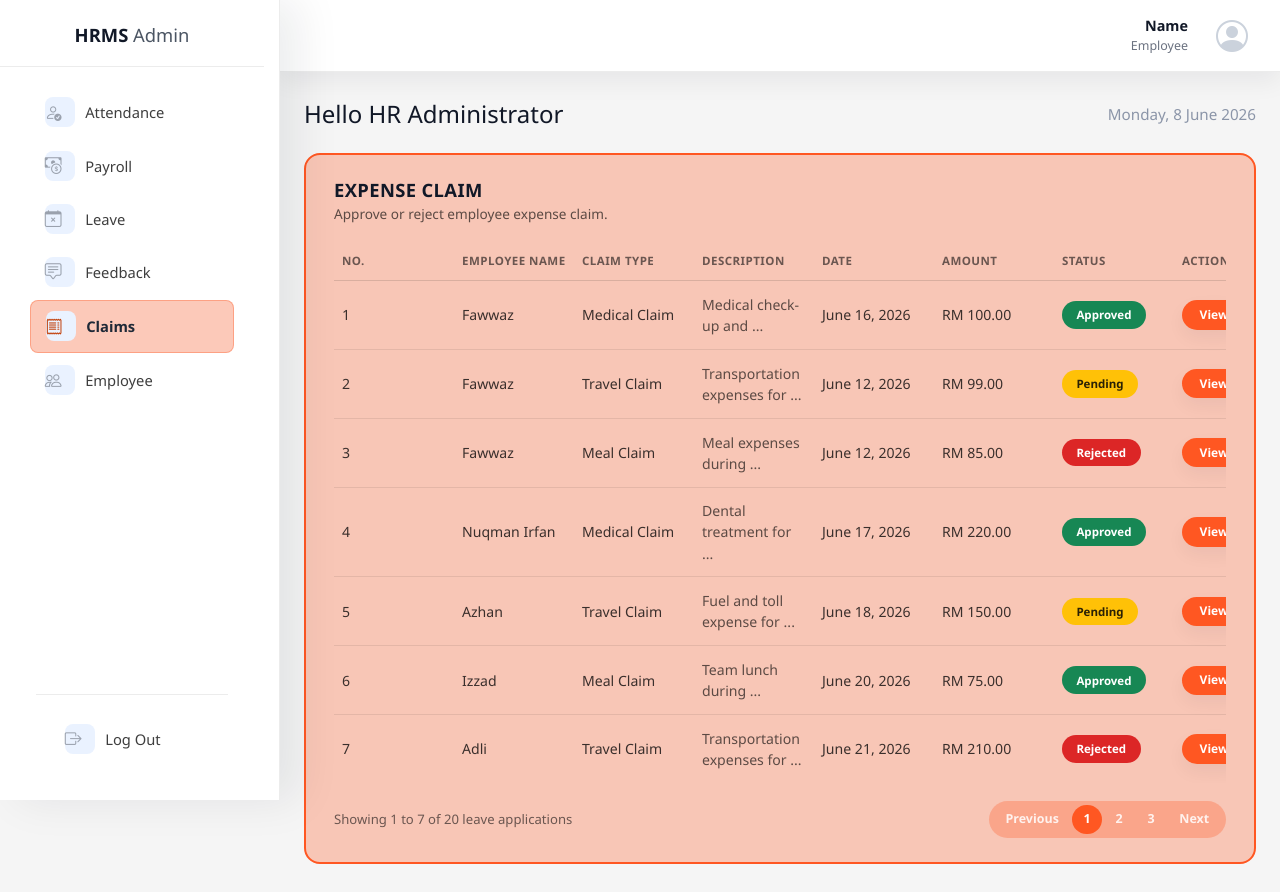
After one commit to RealBlank21/HRSM-G7, a Flask app: page /admin/claim in a window 1280 px wide. The commit adds this page. Run offline with Flask 3, Linux system fonts and the light colour scheme; the visitor is signed in with stand-in values (Sample User, id 1).

Commit message:
hr admin ui - partial complete

```diff
--- a/app.py
+++ b/app.py
@@ -41,7 +41,11 @@ def admin_dashboardUI():
     if 'employee_id' not in session or session.get('department') != 'HR':
         return redirect(url_for('index'))
     return render_template('admin-dashboard.html')
-
+@app.route('/admin/claim')
+def admin_claimUI():
+    if 'employee_id' not in session or session.get('department') != 'HR':
+        return redirect(url_for('index'))
+    return render_template('admin-claim.html')
 @app.route('/leave')
 def leaveUI():
     if 'employee_id' not in session:
--- a/static/css/styles.css
+++ b/static/css/styles.css
@@ -13,6 +13,7 @@
   --admin-warning: #d97706;
   --admin-danger: #dc2626;
   --admin-sidebar: #111827;
+  --hr-sidebar: #f7c6b4;
   --admin-sidebar-soft: #1f2937;
   --admin-shadow-sm: 0 10px 24px rgba(15, 23, 42, 0.06);
   --admin-shadow: 0 18px 46px rgba(15, 23, 42, 0.09);
--- /dev/null
+++ b/templates/admin-claim.html
@@ -0,0 +1,542 @@
+<!DOCTYPE html>
+<html lang="en">
+<head>
+  <meta charset="UTF-8">
+  <meta name="viewport" content="width=device-width, initial-scale=1.0">
+  <meta name="description" content="adminHMD professional admin dashboard template">
+  <title>Claims | adminHMD</title>
+
+  <link rel="stylesheet" href="../static/css/bootstrap.min.css">
+  <link rel="stylesheet" href="../static/vendors/bootstrap-icons/bootstrap-icons.css">
+  <link rel="stylesheet" href="../static/css/styles.css">
+
+  <style>
+    :root {
+      --hr-orange: #FF5722;
+      --hr-orange-dark: #E64A19;
+      --hr-orange-light: #FCC9B9;
+      --hr-panel-bg: #F8C6B6;
+      --hr-pagination-bg: #FAA58A;
+      --hr-page-bg: #F5F5F5;
+      --hr-text-dark: #1F2937;
+      --hr-text-gray: #8B95A8;
+    }
+
+    /* ---- Force light theme for this page, regardless of the dark admin defaults ---- */
+    body, .admin-shell, .admin-main, .dashboard-content {
+      background-color: var(--hr-page-bg) !important;
+    }
+
+    .admin-sidebar {
+      background-color: #ffffff !important;
+      border-right: 1px solid #ececec;
+    }
+
+    .sidebar-header {
+      border-bottom: 1px solid #ececec;
+      padding: 1.5rem 0 1.25rem;
+    }
+    .brand-title {
+      color: #111827 !important;
+      font-size: 1.15rem;
+    }
+    .brand-title .fw-light {
+      color: #4b5563 !important;
+      font-weight: 400 !important;
+    }
+
+    .sidebar-nav .nav-link {
+      color: #3e3e3e !important;
+      font-size: .92rem;
+      font-weight: 500;
+      border-radius: 8px;
+      margin: .15rem .9rem;
+      padding: .65rem .9rem;
+      display: flex;
+      align-items: center;
+      gap: .65rem;
+    }
+    .sidebar-nav .nav-link .nav-icon {
+      color: #9aa1ad;
+      font-size: 1.05rem;
+      display: inline-flex;
+    }
+    .sidebar-nav .nav-link:hover {
+      background-color: rgba(255, 87, 34, .06);
+      color: #1f2937 !important;
+    }
+    .sidebar-nav .nav-link.active {
+      background-color: var(--hr-orange-light) !important;
+      border: 1px solid rgba(255, 87, 34, .35);
+      color: #1f2937 !important;
+      font-weight: 700;
+    }
+    .sidebar-nav .nav-link.active .nav-icon {
+      color: #c2410c;
+    }
+    .sidebar-footer {
+      border-top: 1px solid #ececec;
+      padding-top: 1rem;
+    }
+    .sidebar-footer .nav-link {
+      color: #3e3e3e !important;
+    }
+
+    /* ---- Top navbar ---- */
+    .admin-navbar {
+      border-bottom: 1px solid #ececec;
+    }
+    .admin-navbar .name {
+      color: #111827;
+      font-size: .9rem;
+    }
+    .admin-navbar .role {
+      font-size: .78rem;
+    }
+    .admin-navbar .avatar-img {
+      color: #cbd2dc;
+    }
+
+    .page-heading {
+      color: #111827 !important;
+    }
+    .page-date {
+      color: #8b95a8;
+      font-size: .95rem;
+    }
+
+    /* ---- Claims panel (the orange themed "side" panel) ---- */
+    .claims-panel {
+      background: var(--hr-panel-bg);
+      border: 2px solid var(--hr-orange);
+      border-radius: 16px;
+      padding: 1.5rem 1.75rem;
+    }
+    .claims-panel-title {
+      color: #111827;
+      font-weight: 800;
+      font-size: 1.15rem;
+      letter-spacing: .02em;
+      text-transform: uppercase;
+      margin-bottom: .2rem;
+    }
+    .claims-panel-subtitle {
+      color: #5c4a44;
+      font-size: .85rem;
+      margin-bottom: 1.25rem;
+    }
+
+    .claims-table {
+      margin-bottom: 0;
+    }
+    .claims-table thead th {
+      color: #6b5650;
+      font-size: .72rem;
+      text-transform: uppercase;
+      letter-spacing: .04em;
+      font-weight: 700;
+      border-bottom: 1px solid rgba(0, 0, 0, .12);
+      padding-bottom: .65rem;
+      white-space: nowrap;
+    }
+    .claims-table tbody td {
+      border-bottom: 1px solid rgba(0, 0, 0, .08);
+      padding: .8rem .5rem;
+      font-size: .88rem;
+      color: #3a2f2c;
+      vertical-align: middle;
+      white-space: nowrap;
+    }
+    .claims-table tbody td.col-desc {
+      white-space: normal;
+      color: #5c4a44;
+    }
+    .claims-table tbody tr:last-child td {
+      border-bottom: none;
+    }
+
+    .status-badge {
+      display: inline-block;
+      padding: .32rem .9rem;
+      border-radius: 20px;
+      font-size: .72rem;
+      font-weight: 700;
+      color: #fff;
+    }
+    .status-approved { background: #178754; }
+    .status-pending  { background: #FFC107; color: #2a2105; }
+    .status-rejected { background: #DC2626; }
+
+    .btn-view {
+      background: var(--hr-orange);
+      color: #fff;
+      border: none;
+      border-radius: 20px;
+      font-size: .75rem;
+      font-weight: 700;
+      padding: .35rem 1.1rem;
+    }
+    .btn-view:hover {
+      background: var(--hr-orange-dark);
+      color: #fff;
+    }
+
+    .claims-footer {
+      display: flex;
+      flex-wrap: wrap;
+      gap: .75rem;
+      align-items: center;
+      justify-content: space-between;
+      margin-top: 1.1rem;
+    }
+    .claims-footer-text {
+      color: #6b5650;
+      font-size: .82rem;
+    }
+
+    .pagination-pill {
+      display: inline-flex;
+      align-items: center;
+      gap: .15rem;
+      background: var(--hr-pagination-bg);
+      border-radius: 20px;
+      padding: .3rem .35rem;
+    }
+    .pagination-pill button {
+      border: none;
+      background: transparent;
+      color: rgba(255, 255, 255, .85);
+      font-size: .78rem;
+      font-weight: 600;
+      padding: .3rem .7rem;
+      border-radius: 16px;
+    }
+    .pagination-pill button.active {
+      background: var(--hr-orange);
+      color: #fff;
+      font-weight: 700;
+    }
+    .pagination-pill button:hover:not(.active) {
+      color: #fff;
+    }
+
+    /* ---- View claim modal ---- */
+    #viewClaimModal .modal-content {
+      background: #ffffff;
+      border: none;
+      border-radius: 14px;
+      overflow: hidden;
+    }
+    .modal-header-view {
+      background: var(--hr-orange);
+      border-bottom: none;
+      padding: 1rem 1.25rem;
+    }
+    .modal-header-view .modal-title {
+      color: #fff;
+      font-weight: 700;
+      font-size: 1.05rem;
+    }
+    #viewClaimModal .modal-body {
+      padding: 1.25rem 1.5rem;
+    }
+    .view-detail-row {
+      display: flex;
+      justify-content: space-between;
+      padding: .55rem 0;
+      border-bottom: 1px solid #f0f0f0;
+      font-size: .9rem;
+    }
+    .view-detail-row span:first-child {
+      color: #8b95a8;
+      font-weight: 600;
+    }
+    .view-detail-row span:last-child {
+      color: #1f2937;
+      font-weight: 600;
+      text-align: right;
+    }
+    #viewClaimModal .modal-footer {
+      border-top: none;
+      padding: .75rem 1.5rem 1.25rem;
+    }
+    .btn-reject {
+      background: #DC2626;
+      color: #fff;
+      border: none;
+      border-radius: 8px;
+      font-weight: 700;
+      font-size: .85rem;
+      padding: .5rem 1.4rem;
+    }
+    .btn-reject:hover { background: #c41f1f; color: #fff; }
+    .btn-approve {
+      background: #178754;
+      color: #fff;
+      border: none;
+      border-radius: 8px;
+      font-weight: 700;
+      font-size: .85rem;
+      padding: .5rem 1.4rem;
+    }
+    .btn-approve:hover { background: #136a42; color: #fff; }
+  </style>
+</head>
+
+<body>
+<div class="admin-shell">
+  <div class="sidebar-backdrop" data-sidebar-close></div>
+
+  <aside class="admin-sidebar" id="adminSidebar" aria-label="Main navigation">
+    <div class="sidebar-header d-flex align-items-center justify-content-center">
+      <a class="brand-mark" href="/dashboard" aria-label="adminHMD dashboard">
+          <span class="brand-copy">
+            <span class="brand-title">HRMS <span class="fw-light">Admin</span></span>
+          </span>
+      </a>
+    </div>
+
+    <nav class="sidebar-nav h-100 d-flex flex-column justify-content-between">
+      <div>
+        <a class="nav-link" href="/attendance">
+          <span class="nav-icon"><i class="bi bi-person-check" aria-hidden="true"></i></span>
+          <span class="nav-text">Attendance</span>
+        </a>
+        <a class="nav-link" href="/payroll">
+          <span class="nav-icon"><i class="bi bi-cash-coin" aria-hidden="true"></i></span>
+          <span class="nav-text">Payroll</span>
+        </a>
+        <a class="nav-link" href="/leave">
+          <span class="nav-icon"><i class="bi bi-calendar-x" aria-hidden="true"></i></span>
+          <span class="nav-text">Leave</span>
+        </a>
+        <a class="nav-link" href="/feedback">
+          <span class="nav-icon"><i class="bi bi-chat-square-text" aria-hidden="true"></i></span>
+          <span class="nav-text">Feedback</span>
+        </a>
+        <a class="nav-link active" href="/claim" aria-current="page">
+          <span class="nav-icon"><i class="bi bi-receipt" aria-hidden="true"></i></span>
+          <span class="nav-text">Claims</span>
+        </a>
+        <a class="nav-link" href="/employee">
+          <span class="nav-icon"><i class="bi bi-people" aria-hidden="true"></i></span>
+          <span class="nav-text">Employee</span>
+        </a>
+      </div>
+
+      <div class="sidebar-footer">
+        <a href="/logout" class="nav-link w-100">
+          <span class="nav-icon"><i class="bi bi-box-arrow-right" aria-hidden="true"></i></span>
+          <span class="nav-text">Log Out</span>
+        </a>
+      </div>
+    </nav>
+  </aside>
+
+  <div class="admin-main">
+    <nav class="navbar admin-navbar navbar-expand bg-white">
+      <div class="container-fluid px-3 px-lg-4">
+        <div class="navbar-actions ms-auto d-flex align-items-center">
+          <div class="d-flex flex-column text-end me-2">
+            <span class="name fw-bold">Name</span>
+            <span class="role text-muted">Employee</span>
+          </div>
+
+          <div class="avatar-img fs-2 mx-2">
+            <i class="bi bi-person-circle"></i>
+          </div>
+        </div>
+      </div>
+    </nav>
+
+    <main class="dashboard-content">
+
+      <div class="container-fluid px-3 px-lg-4 py-4">
+
+        <div class="d-flex flex-wrap justify-content-between align-items-center mb-4">
+          <h4 class="page-heading mb-0">Hello HR Administrator</h4>
+          <span class="page-date">Monday, 8 June 2026</span>
+        </div>
+
+        <div class="claims-panel">
+          <h6 class="claims-panel-title">Expense Claim</h6>
+          <p class="claims-panel-subtitle">Approve or reject employee expense claim.</p>
+
+          <div class="table-responsive">
+            <table class="table claims-table">
+              <thead>
+              <tr>
+                <th>No.</th>
+                <th>Employee Name</th>
+                <th>Claim Type</th>
+                <th>Description</th>
+                <th>Date</th>
+                <th>Amount</th>
+                <th>Status</th>
+                <th>Action</th>
+              </tr>
+              </thead>
+              <tbody>
+              <tr>
+                <td>1</td>
+                <td>Fawwaz</td>
+                <td>Medical Claim</td>
+                <td class="col-desc">Medical check-up and ...</td>
+                <td>June 16, 2026</td>
+                <td>RM 100.00</td>
+                <td><span class="status-badge status-approved">Approved</span></td>
+                <td><button class="btn btn-view" type="button" data-bs-toggle="modal" data-bs-target="#viewClaimModal" data-claim-id="1">View</button></td>
+              </tr>
+              <tr>
+                <td>2</td>
+                <td>Fawwaz</td>
+                <td>Travel Claim</td>
+                <td class="col-desc">Transportation expenses for ...</td>
+                <td>June 12, 2026</td>
+                <td>RM 99.00</td>
+                <td><span class="status-badge status-pending">Pending</span></td>
+                <td><button class="btn btn-view" type="button" data-bs-toggle="modal" data-bs-target="#viewClaimModal" data-claim-id="2">View</button></td>
+              </tr>
+              <tr>
+                <td>3</td>
+                <td>Fawwaz</td>
+                <td>Meal Claim</td>
+                <td class="col-desc">Meal expenses during ...</td>
+                <td>June 12, 2026</td>
+                <td>RM 85.00</td>
+                <td><span class="status-badge status-rejected">Rejected</span></td>
+                <td><button class="btn btn-view" type="button" data-bs-toggle="modal" data-bs-target="#viewClaimModal" data-claim-id="3">View</button></td>
+              </tr>
+              <tr>
+                <td>4</td>
+                <td>Nuqman Irfan</td>
+                <td>Medical Claim</td>
+                <td class="col-desc">Dental treatment for ...</td>
+                <td>June 17, 2026</td>
+                <td>RM 220.00</td>
+                <td><span class="status-badge status-approved">Approved</span></td>
+                <td><button class="btn btn-view" type="button" data-bs-toggle="modal" data-bs-target="#viewClaimModal" data-claim-id="4">View</button></td>
+              </tr>
+              <tr>
+                <td>5</td>
+                <td>Azhan</td>
+                <td>Travel Claim</td>
+                <td class="col-desc">Fuel and toll expense for ...</td>
+                <td>June 18, 2026</td>
+                <td>RM 150.00</td>
+                <td><span class="status-badge status-pending">Pending</span></td>
+                <td><button class="btn btn-view" type="button" data-bs-toggle="modal" data-bs-target="#viewClaimModal" data-claim-id="5">View</button></td>
+              </tr>
+              <tr>
+                <td>6</td>
+                <td>Izzad</td>
+                <td>Meal Claim</td>
+                <td class="col-desc">Team lunch during ...</td>
+                <td>June 20, 2026</td>
+                <td>RM 75.00</td>
+                <td><span class="status-badge status-approved">Approved</span></td>
+                <td><button class="btn btn-view" type="button" data-bs-toggle="modal" data-bs-target="#viewClaimModal" data-claim-id="6">View</button></td>
+              </tr>
+              <tr>
+                <td>7</td>
+                <td>Adli</td>
+                <td>Travel Claim</td>
+                <td class="col-desc">Transportation expenses for ...</td>
+                <td>June 21, 2026</td>
+                <td>RM 210.00</td>
+                <td><span class="status-badge status-rejected">Rejected</span></td>
+                <td><button class="btn btn-view" type="button" data-bs-toggle="modal" data-bs-target="#viewClaimModal" data-claim-id="7">View</button></td>
+              </tr>
+              </tbody>
+            </table>
+          </div>
+
+          <div class="claims-footer">
+            <span class="claims-footer-text">Showing 1 to 7 of 20 leave applications</span>
+            <div class="pagination-pill">
+              <button type="button">Previous</button>
+              <button type="button" class="active">1</button>
+              <button type="button">2</button>
+              <button type="button">3</button>
+              <button type="button">Next</button>
+            </div>
+          </div>
+        </div>
+
+      </div>
+
+    </main>
+
+  </div>
+</div>
+
+
+<div class="modal fade" id="viewClaimModal" tabindex="-1" aria-labelledby="viewClaimModalLabel" aria-hidden="true">
+  <div class="modal-dialog modal-dialog-centered">
+    <div class="modal-content">
+      <div class="modal-header modal-header-view">
+        <h5 class="modal-title" id="viewClaimModalLabel">Claim Details</h5>
+        <button type="button" class="btn-close btn-close-white" data-bs-dismiss="modal" aria-label="Close"></button>
+      </div>
+      <div class="modal-body">
+        <div class="view-detail-row"><span>Employee Name</span><span id="viewEmployeeName">-</span></div>
+        <div class="view-detail-row"><span>Claim Type</span><span id="viewClaimType">-</span></div>
+        <div class="view-detail-row"><span>Description</span><span id="viewDescription">-</span></div>
+        <div class="view-detail-row"><span>Date</span><span id="viewDate">-</span></div>
+        <div class="view-detail-row"><span>Amount</span><span id="viewAmount">-</span></div>
+        <div class="view-detail-row"><span>Status</span><span id="viewStatus">-</span></div>
+      </div>
+      <div class="modal-footer">
+        <button type="button" class="btn-reject" id="rejectClaimBtn">Reject</button>
+        <button type="button" class="btn-approve" id="approveClaimBtn">Approve</button>
+      </div>
+    </div>
+  </div>
+</div>
+
+<script src="../static/js/bootstrap.bundle.min.js"></script>
+<script src="../static/js/scripts.js"></script>
+<script>
+  (function () {
+    var claimsData = {
+      1: { name: 'Fawwaz', type: 'Medical Claim', desc: 'Medical check-up and consultation', date: 'June 16, 2026', amount: 'RM 100.00', status: 'Approved' },
+      2: { name: 'Fawwaz', type: 'Travel Claim', desc: 'Transportation expenses for client visit', date: 'June 12, 2026', amount: 'RM 99.00', status: 'Pending' },
+      3: { name: 'Fawwaz', type: 'Meal Claim', desc: 'Meal expenses during overtime', date: 'June 12, 2026', amount: 'RM 85.00', status: 'Rejected' },
+      4: { name: 'Nuqman Irfan', type: 'Medical Claim', desc: 'Dental treatment for employee', date: 'June 17, 2026', amount: 'RM 220.00', status: 'Approved' },
+      5: { name: 'Azhan', type: 'Travel Claim', desc: 'Fuel and toll expense for site visit', date: 'June 18, 2026', amount: 'RM 150.00', status: 'Pending' },
+      6: { name: 'Izzad', type: 'Meal Claim', desc: 'Team lunch during project meeting', date: 'June 20, 2026', amount: 'RM 75.00', status: 'Approved' },
+      7: { name: 'Adli', type: 'Travel Claim', desc: 'Transportation expenses for client visit', date: 'June 21, 2026', amount: 'RM 210.00', status: 'Rejected' }
+    };
+
+    var viewModalEl = document.getElementById('viewClaimModal');
+
+    viewModalEl.addEventListener('show.bs.modal', function (event) {
+      var triggerBtn = event.relatedTarget;
+      var claimId = triggerBtn ? triggerBtn.getAttribute('data-claim-id') : null;
+      var data = claimsData[claimId];
+      if (!data) return;
+
+      document.getElementById('viewEmployeeName').textContent = data.name;
+      document.getElementById('viewClaimType').textContent = data.type;
+      document.getElementById('viewDescription').textContent = data.desc;
+      document.getElementById('viewDate').textContent = data.date;
+      document.getElementById('viewAmount').textContent = data.amount;
+      document.getElementById('viewStatus').textContent = data.status;
+      viewModalEl.setAttribute('data-current-claim-id', claimId);
+    });
+
+    document.getElementById('approveClaimBtn').addEventListener('click', function () {
+      var claimId = viewModalEl.getAttribute('data-current-claim-id');
+      console.log('Approving claim id:', claimId);
+      bootstrap.Modal.getInstance(viewModalEl).hide();
+    });
+
+    document.getElementById('rejectClaimBtn').addEventListener('click', function () {
+      var claimId = viewModalEl.getAttribute('data-current-claim-id');
+      console.log('Rejecting claim id:', claimId);
+      bootstrap.Modal.getInstance(viewModalEl).hide();
+    });
+  })();
+</script>
+</body>
+</html>
```
